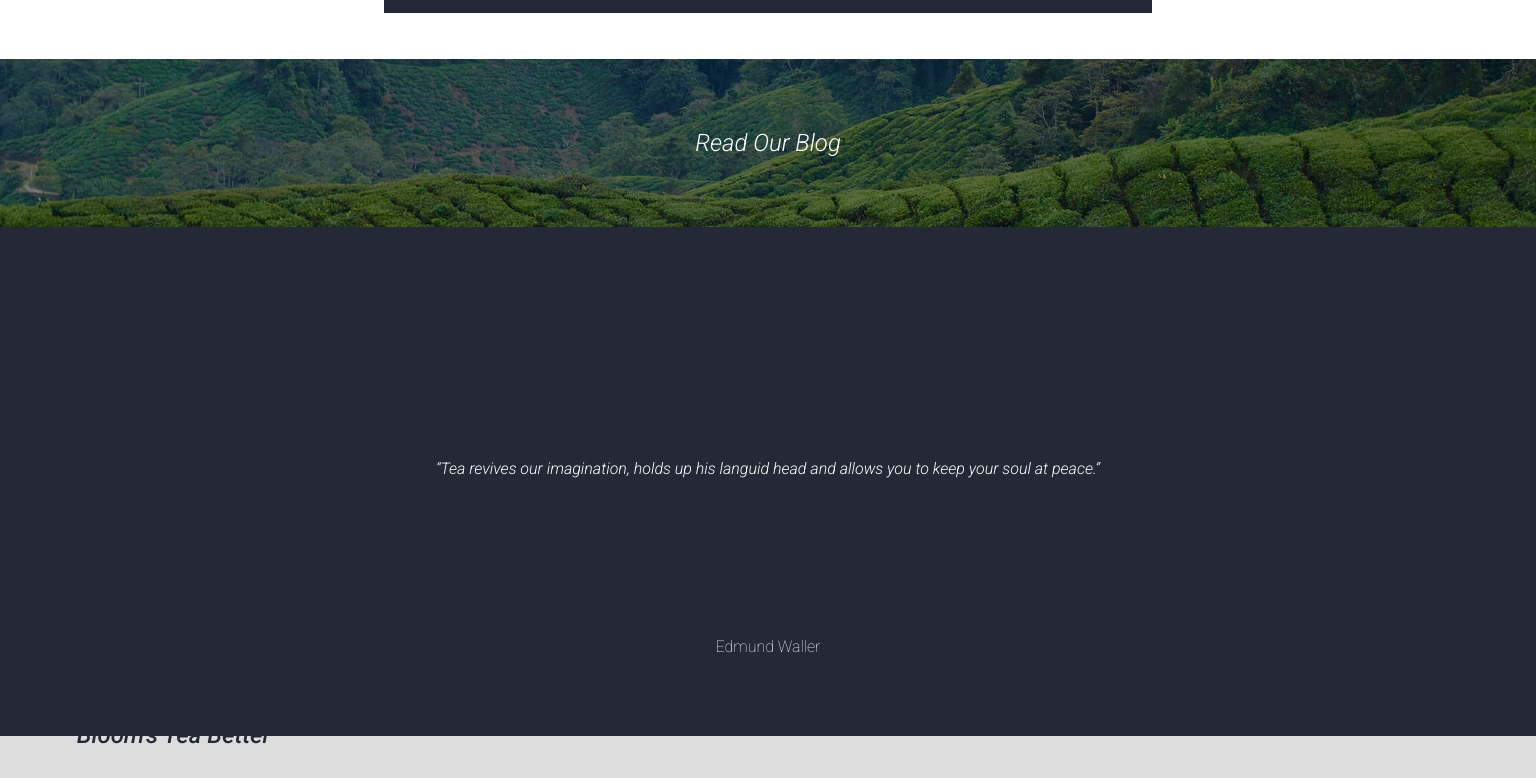
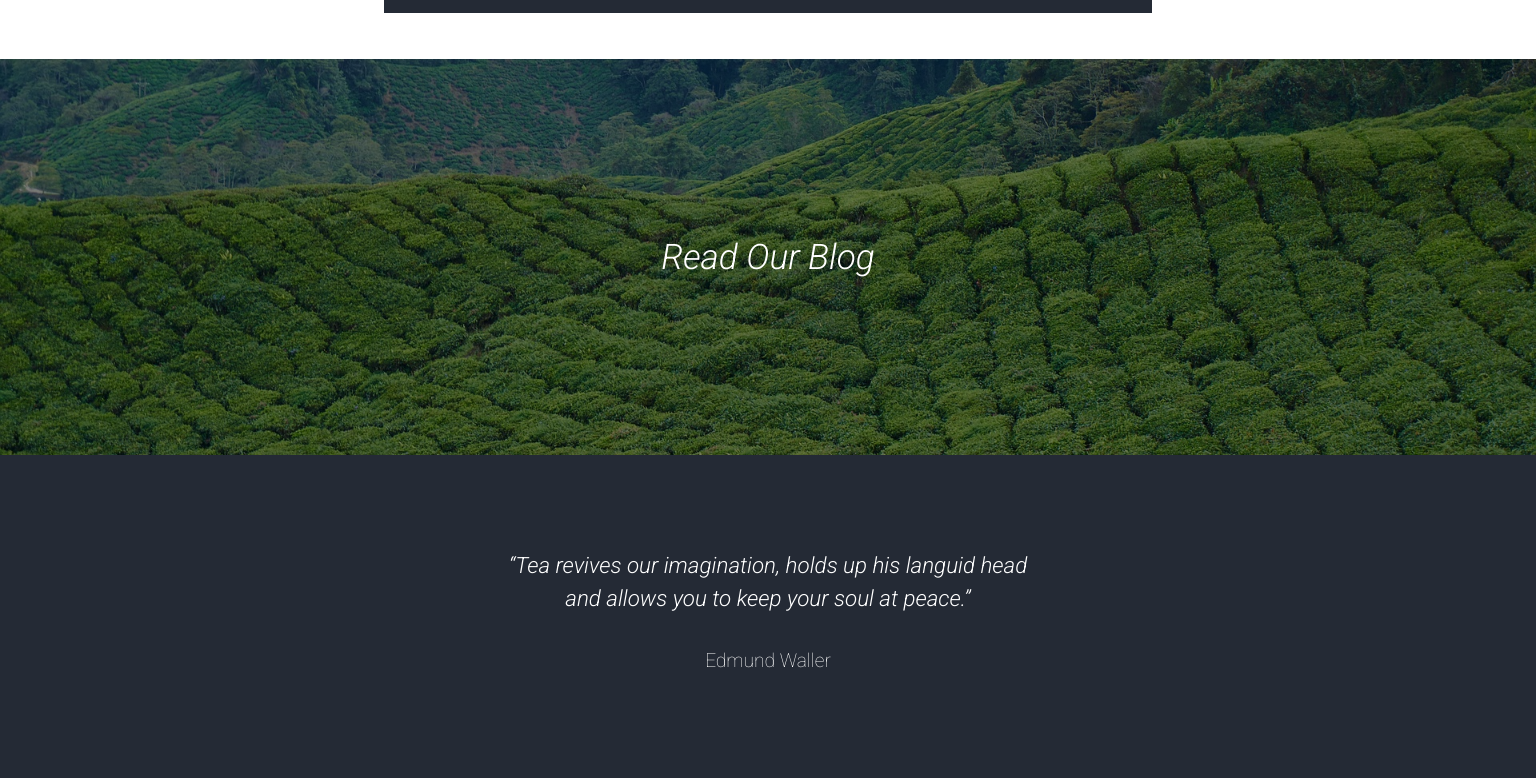
Before and after one commit to Cepako/Tea-Shop, a React (Create React App) app: page / in a window 1536 px wide. Shown: the part 1846-2624 px from the top of the page. Built offline with nearby package versions, Linux system fonts and the light colour scheme.

Commit message:
add media queries for ReadOurBlog and Quote components

```diff
--- a/src/components/pages/home-page-components/Quote.scss
+++ b/src/components/pages/home-page-components/Quote.scss
@@ -21,3 +21,42 @@
     font-weight: 100;
   }
 }
+@media screen and (min-width: 768px) {
+  .quote {
+    margin-block: 5%;
+    p {
+      width: 55%;
+      margin-block: 3%;
+      font-size: 1.4em;
+    }
+    p:nth-of-type(2) {
+      font-size: 1.2em;
+    }
+  }
+}
+@media screen and (min-width: 1024px) {
+  .quote {
+    margin-block: 3%;
+    p {
+      width: 45%;
+      margin-block: 2%;
+      font-size: 1.2em;
+    }
+    p:nth-of-type(2) {
+      font-size: 1.1em;
+    }
+  }
+}
+@media screen and (min-width: 1400px) {
+  .quote {
+    margin-block: 2%;
+    p {
+      width: 35%;
+      margin-block: 1%;
+      font-size: 1.4em;
+    }
+    p:nth-of-type(2) {
+      font-size: 1.2em;
+    }
+  }
+}
--- a/src/components/pages/home-page-components/ReadOurBlog.scss
+++ b/src/components/pages/home-page-components/ReadOurBlog.scss
@@ -27,3 +27,48 @@
     background-color: #242a35;
   }
 }
+@media screen and (min-width: 768px) {
+  .blog {
+    height: 75vh;
+    &__title {
+      height: 45%;
+      background-attachment: fixed;
+      a {
+        font-size: 1.8em;
+      }
+    }
+    &__carousel {
+      height: 55%;
+    }
+  }
+}
+@media screen and (min-width: 1024px) {
+  .blog {
+    height: 80vh;
+    &__title {
+      height: 50%;
+
+      a {
+        font-size: 2em;
+      }
+    }
+    &__carousel {
+      height: 50%;
+    }
+  }
+}
+@media screen and (min-width: 1400px) {
+  .blog {
+    height: 90vh;
+    &__title {
+      height: 55%;
+
+      a {
+        font-size: 2.2em;
+      }
+    }
+    &__carousel {
+      height: 45%;
+    }
+  }
+}
```
